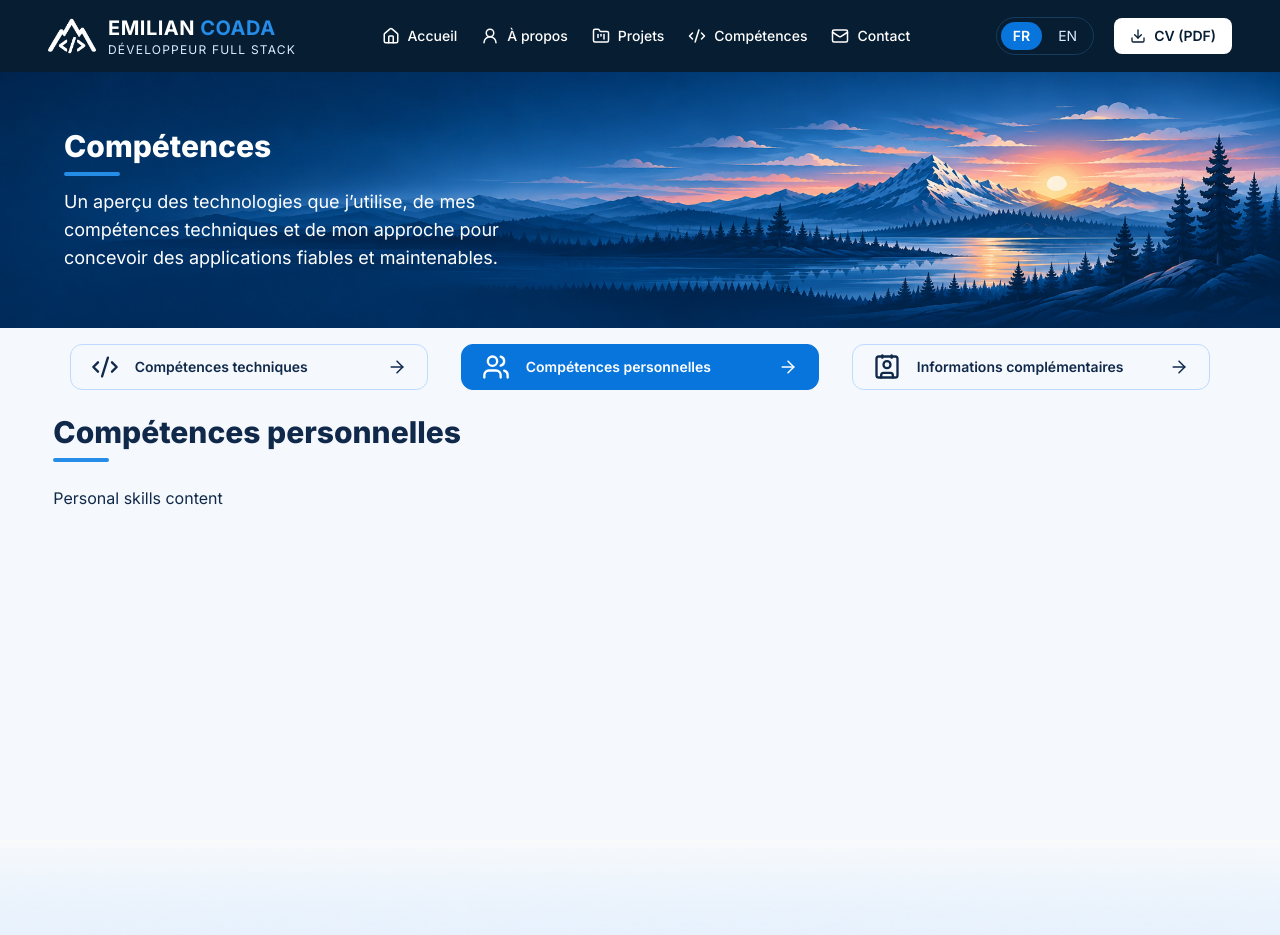
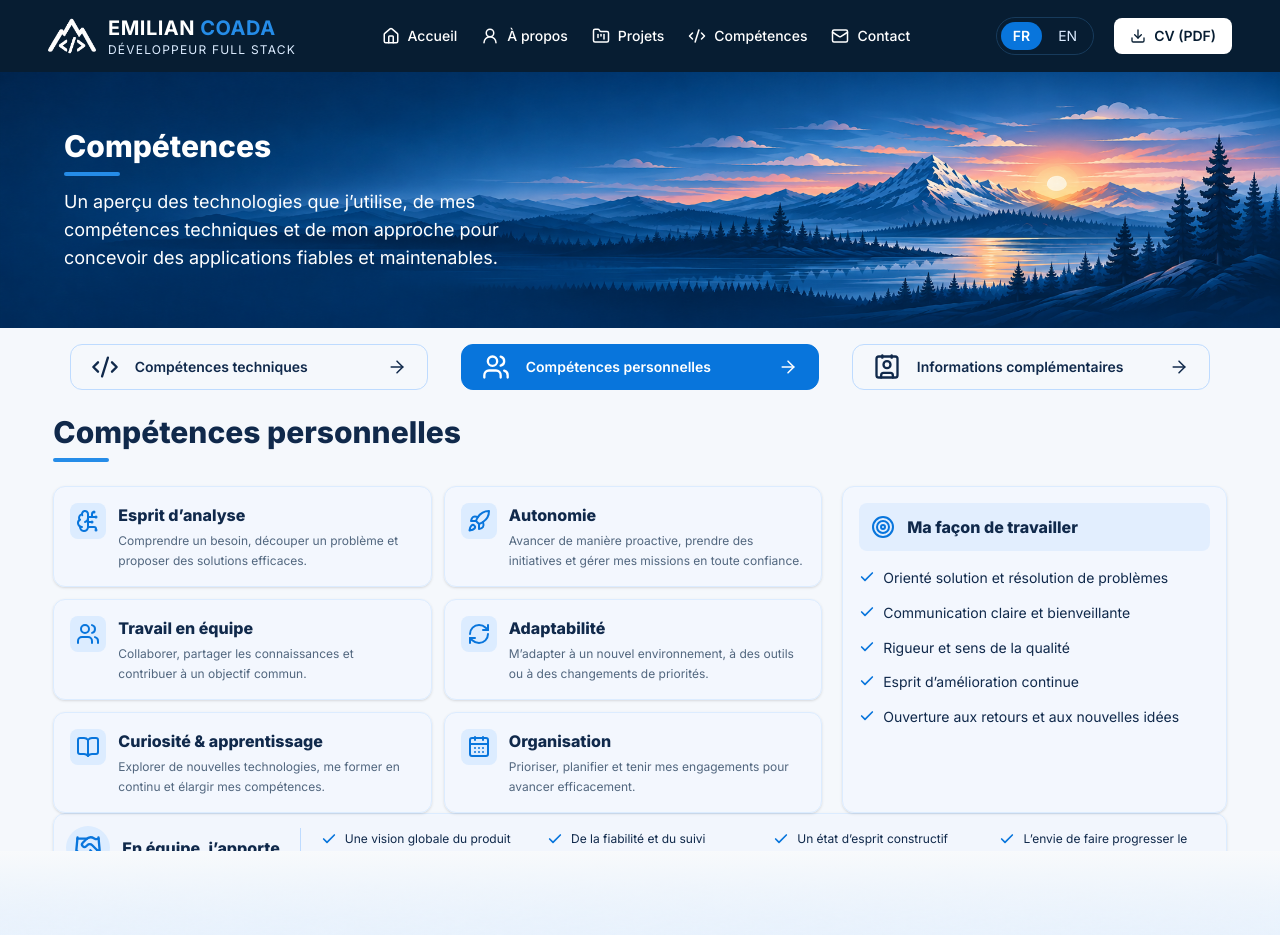
Before and after one commit to Coada-Emilian/developer-portfolio, a React (Vite) app in the folder frontend/: page /skills/personal in a window 1280 px wide. Shown: the top 935 px of the page. Built offline with nearby package versions, Linux system fonts and the light colour scheme.

Commit message:
feat: build personal skills page with working principles and team contributions

```diff
--- a/frontend/src/@types/props/pages/skills/skillsPage.props.ts
+++ b/frontend/src/@types/props/pages/skills/skillsPage.props.ts
@@ -1,7 +1,7 @@
 import type { ElementType } from 'react'
 import type { ITechnology } from '../../../interfaces/pages/skills/ITechnology.d.ts'
 
-export interface SkillsSectionProps {
+export interface TechnicalSkillsSectionProps {
   title: string
   children: React.ReactNode
 }
--- a/frontend/src/data/pages/skills.ts
+++ b/frontend/src/data/pages/skills.ts
@@ -5,6 +5,8 @@
 // Lucide icons
 
 import {
+  BookOpen,
+  BrainCircuit,
   CalendarDays,
   CircleCheck,
   CirclePlay,
@@ -16,6 +18,8 @@ import {
   LockKeyhole,
   Monitor,
   Network,
+  RefreshCw,
+  Rocket,
   Server,
   ShieldCheck,
   Users,
@@ -363,3 +367,64 @@ export const trainingItems = [
     ],
   },
 ]
+
+// ==========================================
+// Personal Skills
+// ==========================================
+
+// Personal qualities and their descriptions.
+
+export const personalSkills = [
+  {
+    title: 'Esprit d’analyse',
+    description: 'Comprendre un besoin, découper un problème et proposer des solutions efficaces.',
+    icon: BrainCircuit,
+  },
+  {
+    title: 'Autonomie',
+    description:
+      'Avancer de manière proactive, prendre des initiatives et gérer mes missions en toute confiance.',
+    icon: Rocket,
+  },
+  {
+    title: 'Travail en équipe',
+    description: 'Collaborer, partager les connaissances et contribuer à un objectif commun.',
+    icon: Users,
+  },
+  {
+    title: 'Adaptabilité',
+    description:
+      'M’adapter à un nouvel environnement, à des outils ou à des changements de priorités.',
+    icon: RefreshCw,
+  },
+  {
+    title: 'Curiosité & apprentissage',
+    description:
+      'Explorer de nouvelles technologies, me former en continu et élargir mes compétences.',
+    icon: BookOpen,
+  },
+  {
+    title: 'Organisation',
+    description: 'Prioriser, planifier et tenir mes engagements pour avancer efficacement.',
+    icon: CalendarDays,
+  },
+]
+
+// Principles guiding the way I approach my work.
+
+export const workingPrinciples = [
+  'Orienté solution et résolution de problèmes',
+  'Communication claire et bienveillante',
+  'Rigueur et sens de la qualité',
+  'Esprit d’amélioration continue',
+  'Ouverture aux retours et aux nouvelles idées',
+]
+
+// Contributions I bring to a team.
+
+export const teamContributions = [
+  'Une vision globale du produit',
+  'De la fiabilité et du suivi',
+  'Un état d’esprit constructif',
+  'L’envie de faire progresser le projet',
+]
--- a/frontend/src/pages/skills/SkillsPage.tsx
+++ b/frontend/src/pages/skills/SkillsPage.tsx
@@ -5,10 +5,12 @@ import { skillsSections, technologyCategories } from '../../data/pages/skills'
 import SkillsNavigation from './components/SkillsNavigation'
 import SkillsOverview from './components/SkillsOverview'
 import TechnologyCategoryCard from './components/TechnologyCategoryCard'
+import PersonalSkillsSection from './sections/personal/PersonalSkillSection'
 
 import HeroSection from './sections/HeroSection'
-import SkillsSection from './sections/SkillsSection'
-import TrainingSection from './sections/TrainingSection'
+import TeamContributionSection from './sections/personal/TeamContributionSection'
+import SkillsSection from './sections/technical/TechnicalSkillsSection'
+import TrainingSection from './sections/technical/TrainingSection'
 
 export default function SkillsPage() {
   const { pathname } = useLocation()
@@ -46,7 +48,12 @@ export default function SkillsPage() {
           )}
 
           {/* Personal skills section */}
-          {pathname === '/skills/personal' && <div>Personal skills content</div>}
+          {pathname === '/skills/personal' && (
+            <>
+              <PersonalSkillsSection />
+              <TeamContributionSection />
+            </>
+          )}
 
           {/* Complementary information section */}
           {pathname === '/skills/complementary' && <div>Complementary information content</div>}
--- /dev/null
+++ b/frontend/src/pages/skills/components/PersonalSkillCard.tsx
@@ -0,0 +1,29 @@
+import type { ElementType } from 'react'
+
+interface PersonalSkillCardProps {
+  title: string
+  description: string
+  icon: ElementType
+}
+
+export default function PersonalSkillCard({
+  title,
+  description,
+  icon: SkillIcon,
+}: PersonalSkillCardProps) {
+  return (
+    <article className="flex items-start gap-3 rounded-xl border border-blue-100 bg-blue-50/40 p-4 shadow-sm transition-shadow duration-200 hover:shadow-md">
+      {/* Personal skill icon */}
+      <div className="flex size-9 shrink-0 items-center justify-center rounded-lg bg-blue-100 text-blue-600">
+        <SkillIcon className="size-6" strokeWidth={2} />
+      </div>
+
+      {/* Skill title and description */}
+      <div className="flex min-w-0 flex-col gap-1">
+        <h3 className="text-sm font-extrabold text-text-primary lg:text-base">{title}</h3>
+
+        <p className="text-xs leading-relaxed text-text-secondary">{description}</p>
+      </div>
+    </article>
+  )
+}
--- /dev/null
+++ b/frontend/src/pages/skills/sections/personal/PersonalSkillSection.tsx
@@ -0,0 +1,38 @@
+import { Check, Target } from 'lucide-react'
+
+import { personalSkills, workingPrinciples } from '../../../../data/pages/skills'
+
+import PersonalSkillCard from '../../components/PersonalSkillCard'
+
+export default function PersonalSkillsSection() {
+  return (
+    <section className="grid grid-cols-1 gap-4 lg:grid-cols-[2fr_1fr] lg:gap-5">
+      {/* Personal skills cards */}
+      <div className="grid grid-cols-1 gap-3 sm:grid-cols-2 lg:grid-cols-2">
+        {personalSkills.map((skill) => (
+          <PersonalSkillCard key={skill.title} {...skill} />
+        ))}
+      </div>
+
+      {/* Working principles */}
+      <aside className="flex flex-col rounded-xl border border-blue-100 bg-blue-50/40 p-4 shadow-sm">
+        <div className="mb-4 flex items-center gap-3 rounded-lg bg-blue-100/70 p-3">
+          <Target className="size-6 shrink-0 text-blue-600" />
+          <h3 className="text-base font-extrabold text-text-primary">Ma façon de travailler</h3>
+        </div>
+
+        <ul className="space-y-3">
+          {workingPrinciples.map((principle) => (
+            <li key={principle} className="flex items-start gap-2">
+              <Check className="mt-0.5 size-4 shrink-0 text-blue-600" strokeWidth={2.5} />
+
+              <span className="text-xs leading-relaxed text-text-primary lg:text-sm">
+                {principle}
+              </span>
+            </li>
+          ))}
+        </ul>
+      </aside>
+    </section>
+  )
+}
--- /dev/null
+++ b/frontend/src/pages/skills/sections/personal/TeamContributionSection.tsx
@@ -0,0 +1,36 @@
+import { Check, Handshake } from 'lucide-react'
+
+import { teamContributions } from '../../../../data/pages/skills'
+
+export default function TeamContributionSection() {
+  return (
+    <section className="rounded-xl border border-blue-100 bg-blue-50/50 p-3 shadow-sm">
+      <div className="flex flex-col gap-4 lg:flex-row lg:items-center lg:gap-5">
+        {/* Team contribution heading */}
+        <div className="flex shrink-0 items-center gap-3">
+          <div className="flex size-11 shrink-0 items-center justify-center rounded-full bg-blue-100 text-blue-600">
+            <Handshake className="size-7" />
+          </div>
+
+          <h3 className="text-sm font-extrabold whitespace-nowrap text-text-primary lg:text-base">
+            En équipe, j’apporte
+          </h3>
+        </div>
+
+        {/* Vertical separator */}
+        <div className="hidden h-10 w-px shrink-0 bg-blue-200 lg:block" />
+
+        {/* Team contributions */}
+        <ul className="grid flex-1 grid-cols-1 gap-3 sm:grid-cols-2 lg:grid-cols-4">
+          {teamContributions.map((contribution) => (
+            <li key={contribution} className="flex items-start gap-2">
+              <Check className="mt-0.5 size-4 shrink-0 text-blue-600" strokeWidth={2.5} />
+
+              <span className="text-xs leading-relaxed text-text-primary">{contribution}</span>
+            </li>
+          ))}
+        </ul>
+      </div>
+    </section>
+  )
+}
--- a/frontend/src/pages/skills/sections/TrainingSection.tsx
+++ b/frontend/src/pages/skills/sections/technical/TrainingSection.tsx
@@ -1,4 +1,4 @@
-import TrainingOverview from '../components/TrainingOverview'
+import TrainingOverview from '../../components/TrainingOverview'
 
 export default function TrainingSection() {
   return (
```
Also changed, not shown: frontend/src/pages/skills/sections/technical/TechnicalSkillsSection.tsx (renamed from frontend/src/pages/skills/sections/SkillsSection.tsx, +4 -4 lines).
